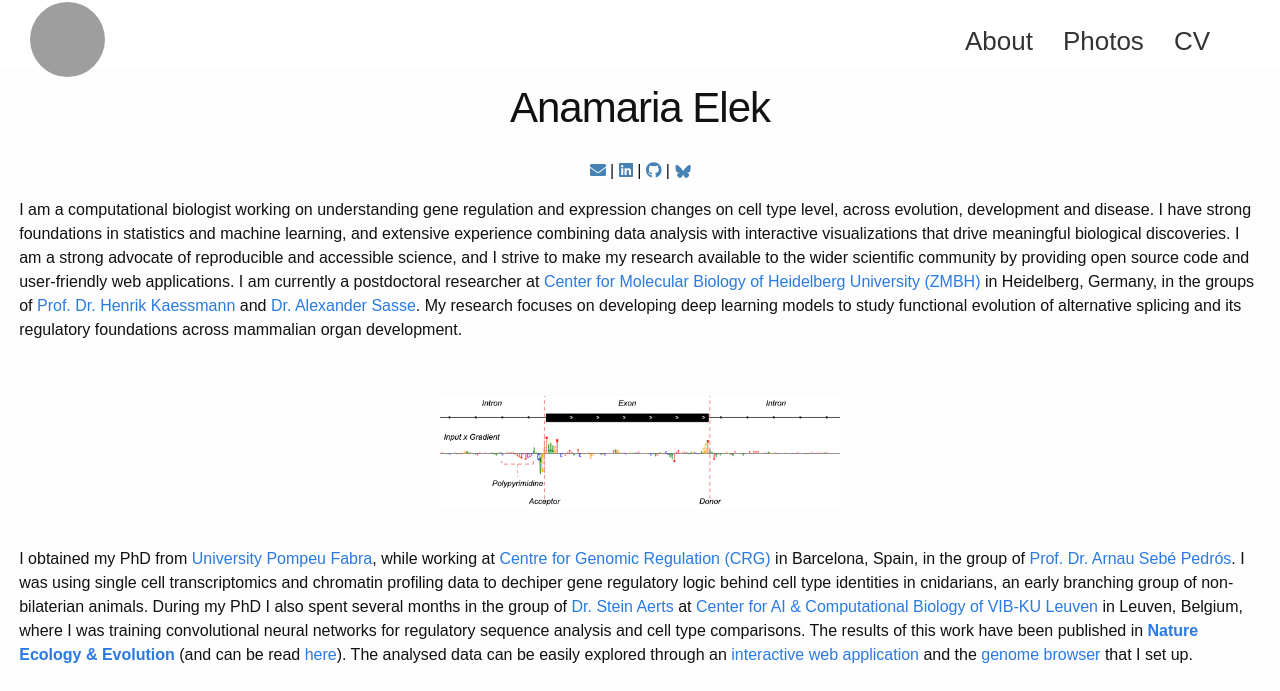
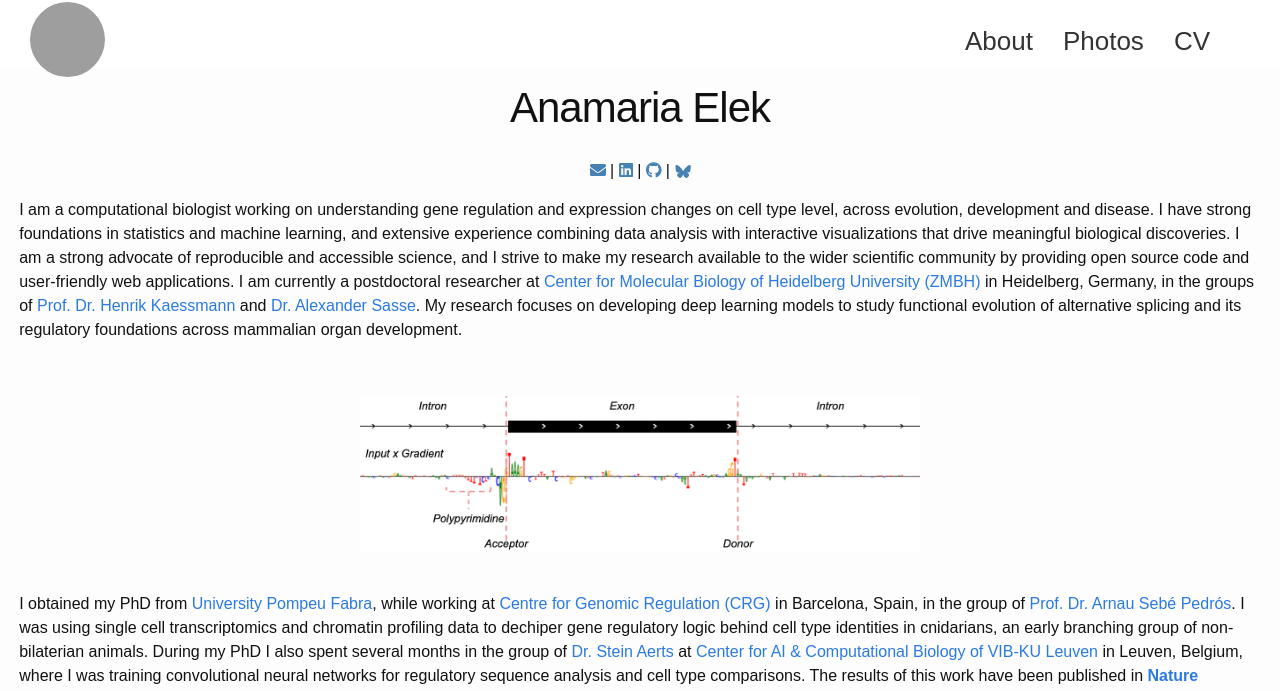
Before and after one commit to anamariaelek/anamariaelek.github.io, a Jekyll site: the page built from index.md, in a window 1280 px wide. Shown: the top 691 px of the page. Built offline with Jekyll 4.4.1, drawn with Linux system fonts in a browser that asks for light colours; nearby versions of some CDN libraries; library files that are not in the unit come from our copies; grey boxes are pictures that could not be loaded.

Commit message:
Resize img

```diff
--- a/index.md
+++ b/index.md
@@ -22,7 +22,7 @@ I am currently a postdoctoral researcher at <a href="https://www.zmbh.uni-heidel
 
 <br>
 
-<div class="image-container" style="width:85%; max-width: 500px; margin:auto;">
+<div class="image-container" style="width:90%; max-width: 700px; margin:auto;">
     <img src="static/images/splicing.png" alt="splicing">
 </div>
 
```
